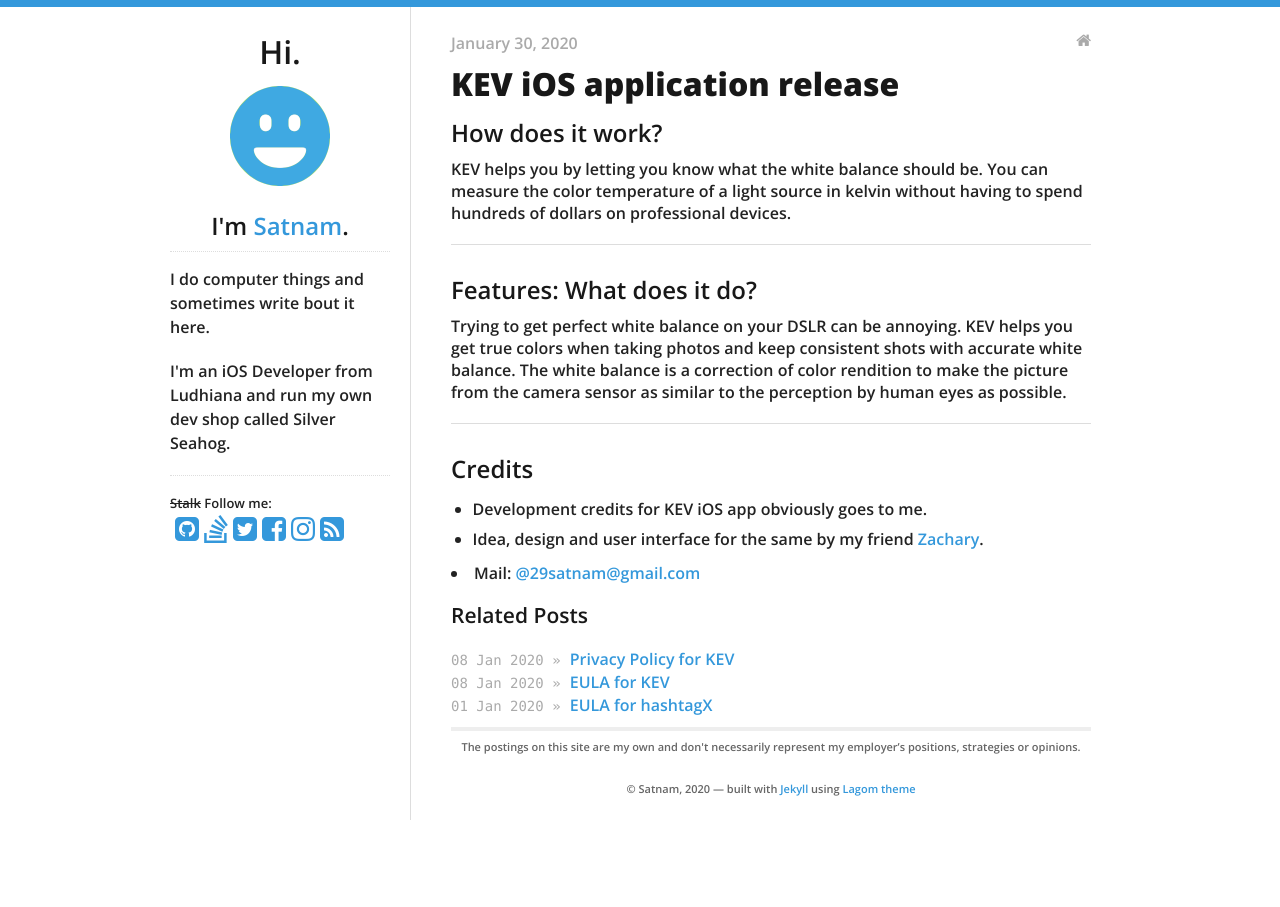
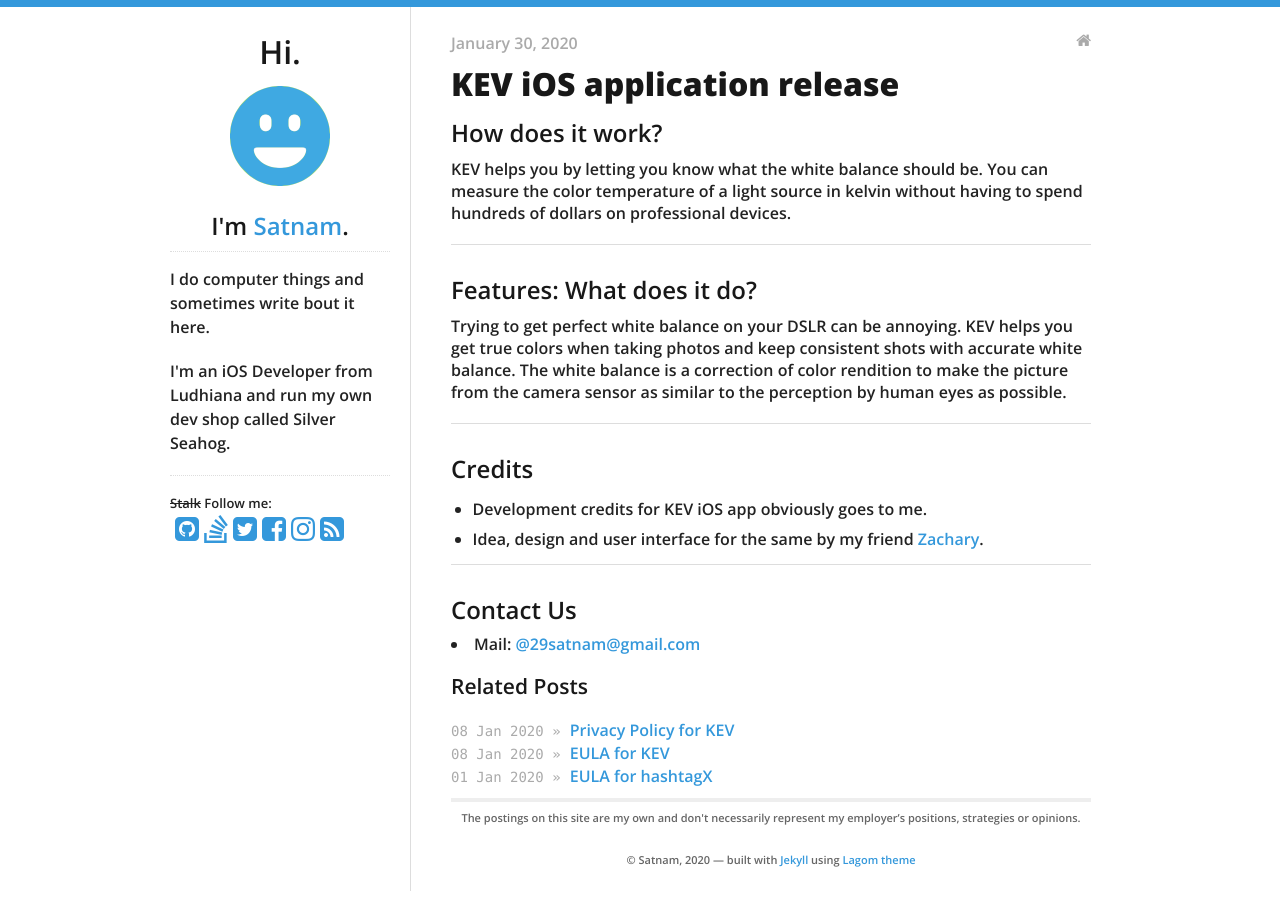
Before and after one commit to 29satnam/29satnam.github.io, a Jekyll site: the page built from _posts/2020-01-30-KEV-iOS-release.md, in a window 1280 px wide. Built offline with Jekyll 4.4.1, drawn with Linux system fonts in a browser that asks for light colours.

Commit message:
Update 2020-01-30-KEV-iOS-release.md

```diff
--- a/_posts/2020-01-30-KEV-iOS-release.md
+++ b/_posts/2020-01-30-KEV-iOS-release.md
@@ -24,5 +24,8 @@ The white balance is a correction of color rendition to make the picture from th
 - Development credits for KEV iOS app obviously goes to me.
 - Idea, design and user interface for the same by my friend <a href="https://www.instagram.com/Zac.wolff/">Zachary</a>.
 
+---
 
-<li>Mail: <a href="mailto:29satnam@gmail.com?Subject=Question%20regarding%privacy%20policy" target="_top">@29satnam@gmail.com</a></li>
+## Contact Us
+
+<li>Mail: <a href="mailto:29satnam@gmail.com?Subject=Question%20regarding%KEV%20App" target="_top">@29satnam@gmail.com</a></li>
```
